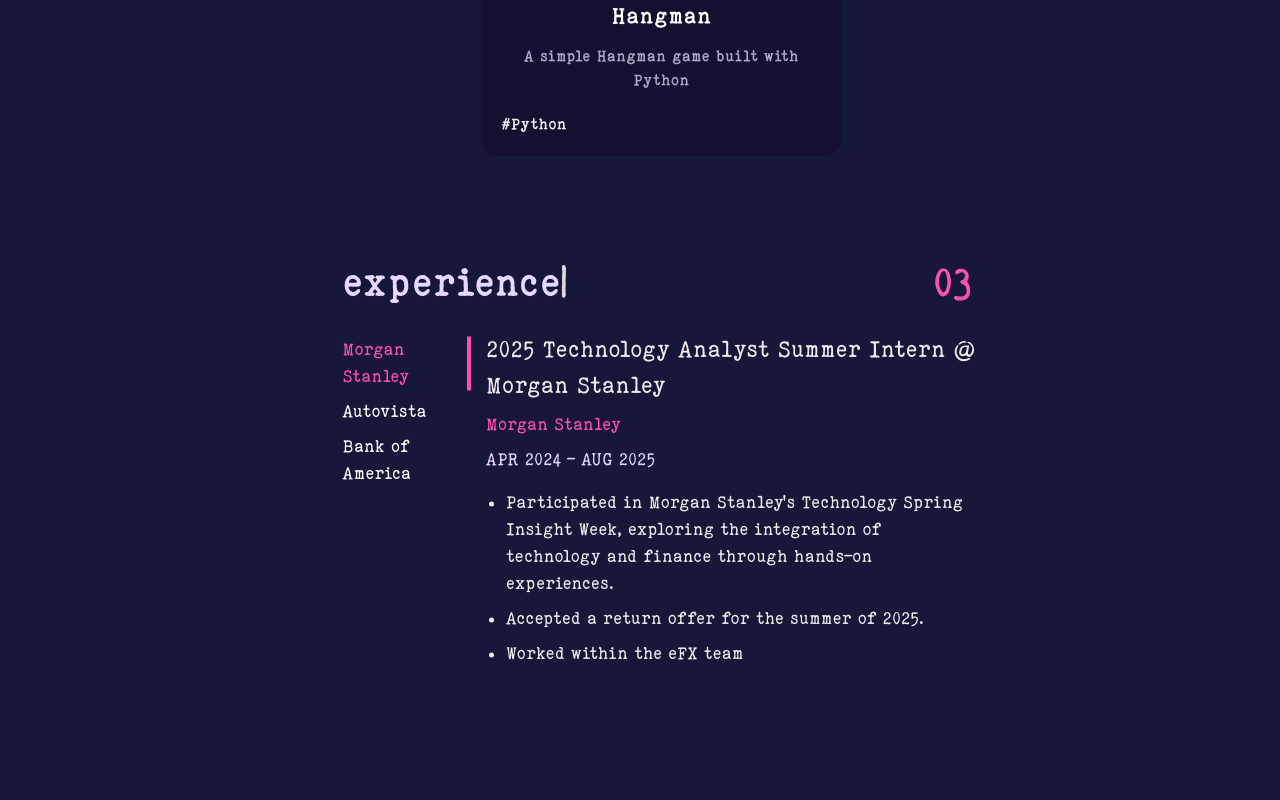
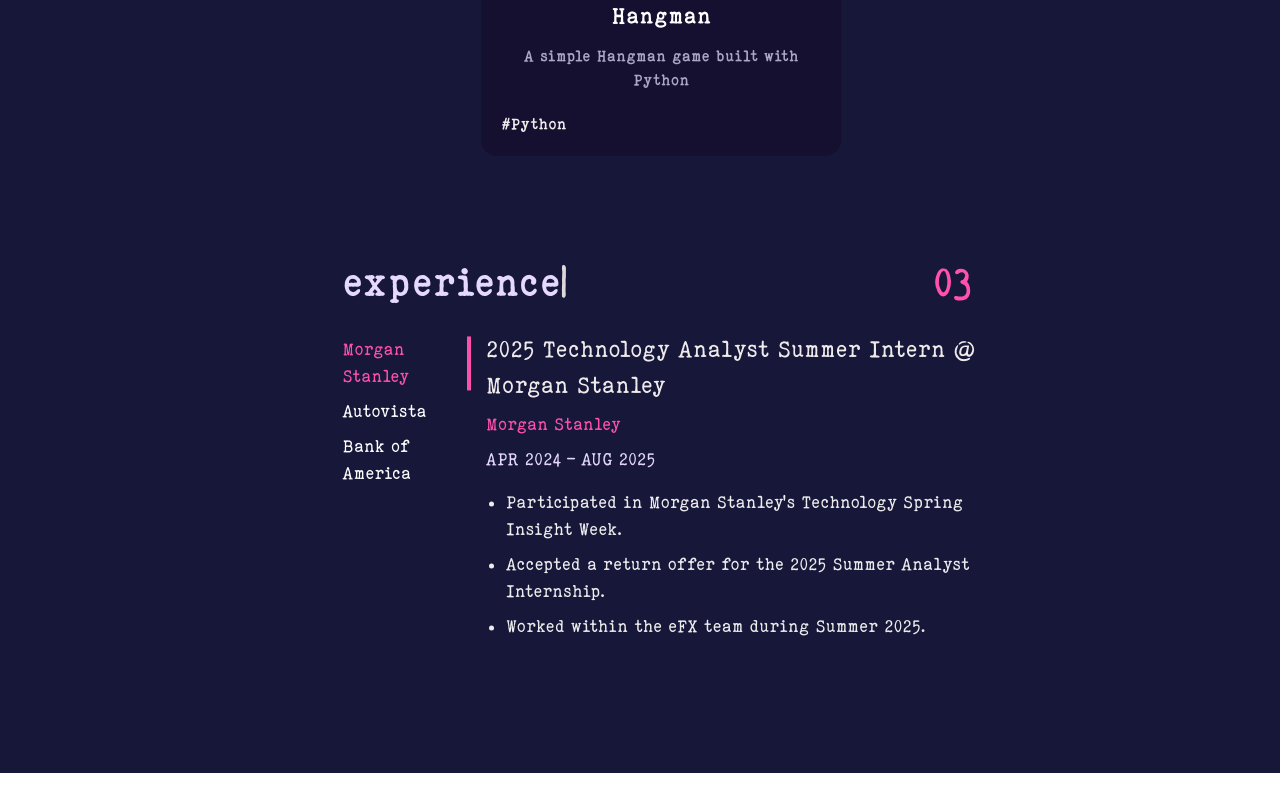
Before and after one commit to khadijaludhi/khadija_io, a React (Vite) app: page / in a window 1280 px wide. Shown: the part 3098-3898 px from the top of the page. After the commit the page ends 3871 px from the top, so only its background shows below. Built offline with nearby package versions, Linux system fonts and the light colour scheme.

Commit message:
updated MS experience

```diff
--- a/src/components/JobList.jsx
+++ b/src/components/JobList.jsx
@@ -49,9 +49,9 @@
       jobTitle: "2025 Technology Analyst Summer Intern @ Morgan Stanley",
       duration: "APR 2024 - AUG 2025",
       desc: [
-        "Participated in Morgan Stanley’s Technology Spring Insight Week, exploring the integration of technology and finance through hands-on experiences.",
-        "Accepted a return offer for the summer of 2025.",
-        "Worked within the eFX team",
+        "Participated in Morgan Stanley’s Technology Spring Insight Week.",
+        "Accepted a return offer for the 2025 Summer Analyst Internship.",
+        "Worked within the eFX team during Summer 2025.",
 
       ],
     },
```
